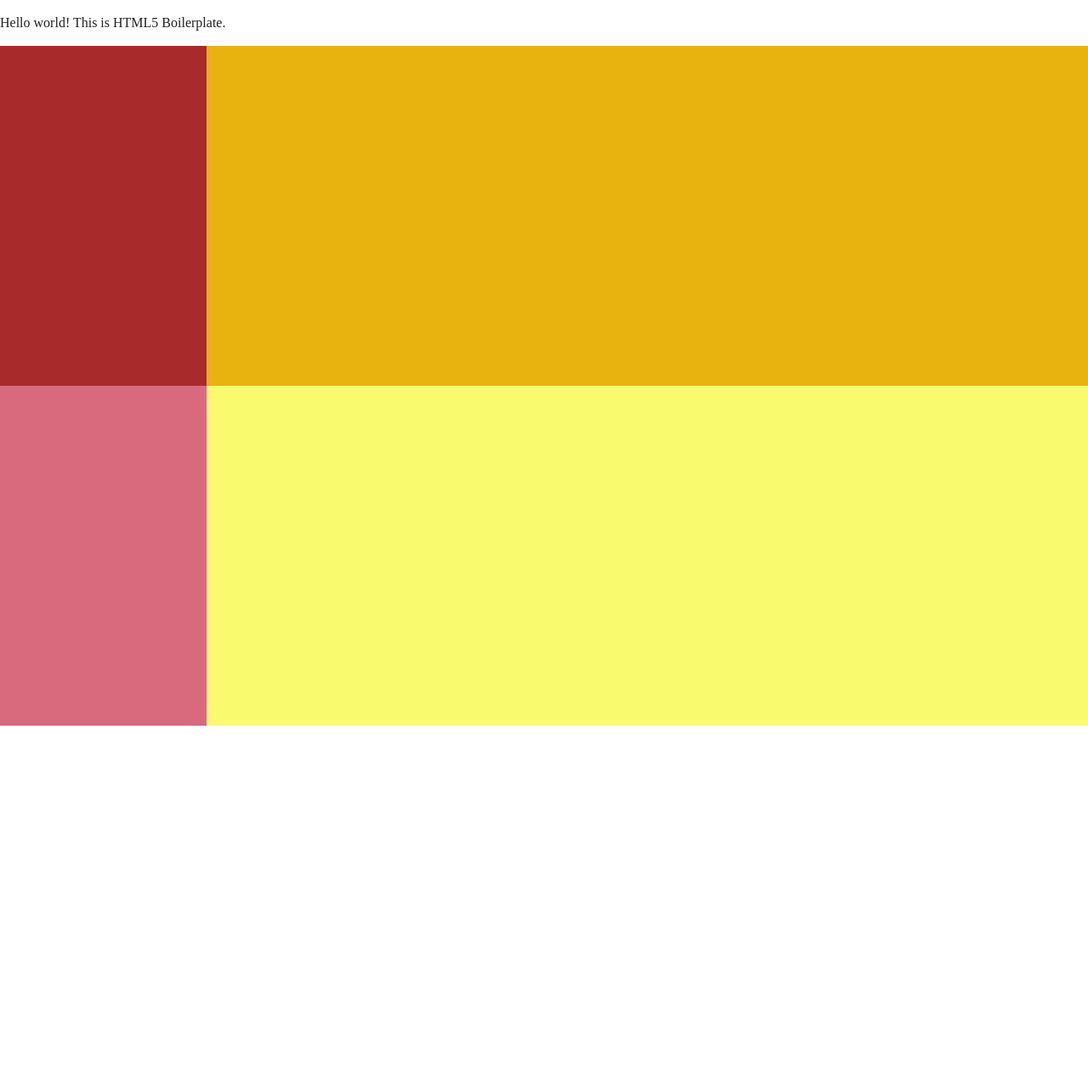
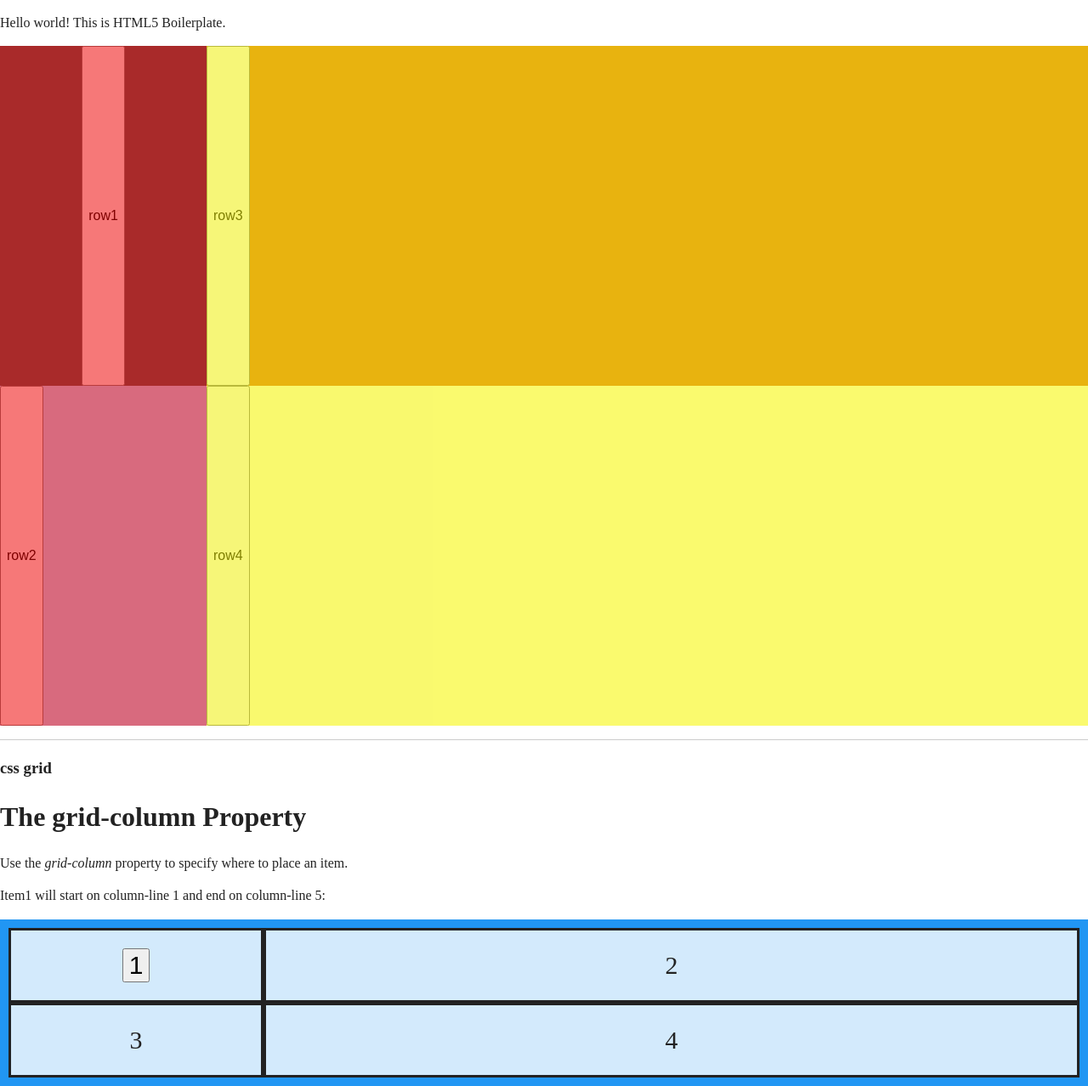
Before and after one commit to gilior-zz/flex-example, a plain HTML site: page index.html in a window 1280 px wide. Shown: the whole page at 85% size. Before the commit the page ends 854 px from the top, so only its background shows below. Drawn offline with nearby package versions, Linux system fonts and the light colour scheme.

Commit message:
css grid

```diff
--- a/css/main.css
+++ b/css/main.css
@@ -314,6 +314,7 @@ textarea {
     display: flex;
     flex: 1;
     opacity: 0.5;
+    justify-content: center;
 }
 
 .row2 {
@@ -363,3 +364,19 @@ textarea {
 .container {
     display: flex;
 }
+
+
+.grid-container {
+    display: grid;
+    grid-template-columns: 300px auto;
+    /*grid-gap: 0;*/
+    background-color: #2196F3;
+    padding: 10px;
+}
+.grid-container > div {
+    background-color: rgba(255, 255, 255, 0.8);
+    text-align: center;
+    padding: 20px 0;
+    font-size: 30px;
+    border: solid;
+}
--- a/index.html
+++ b/index.html
@@ -24,14 +24,46 @@
 <p>Hello world! This is HTML5 Boilerplate.</p>
 <div class="container">
     <div class="left">
-        <div class="row1"></div>
-        <div class="row2"></div>
+        <div class="row1">
+            <button>row1</button>
+        </div>
+        <div class="row2">
+            <button>row2</button>
+        </div>
     </div>
     <div class="right">
-        <div class="row3"></div>
-        <div class="row4"></div>
+        <div class="row3">
+            <button>row3</button>
+        </div>
+        <div class="row4">
+            <button>row4</button>
+        </div>
     </div>
 </div>
+
+
+<hr>
+
+<h3>css grid</h3>
+
+<h1>The grid-column Property</h1>
+
+<p>Use the <em>grid-column</em> property to specify where to place an item.</p>
+<p>Item1 will start on column-line 1 and end on column-line 5:</p>
+
+<div class="grid-container">
+    <div class="item1">
+        <button>1</button>
+    </div>
+    <div class="item2">2</div>
+    <div class="item3">3</div>
+    <div class="item4">4</div>
+
+</div>
+
+</body>
+</html>
+
 <script src="js/vendor/modernizr-3.5.0.min.js"></script>
 <script src="https://code.jquery.com/jquery-3.2.1.min.js"
         integrity="sha256-hwg4gsxgFZhOsEEamdOYGBf13FyQuiTwlAQgxVSNgt4=" crossorigin="anonymous"></script>
```
